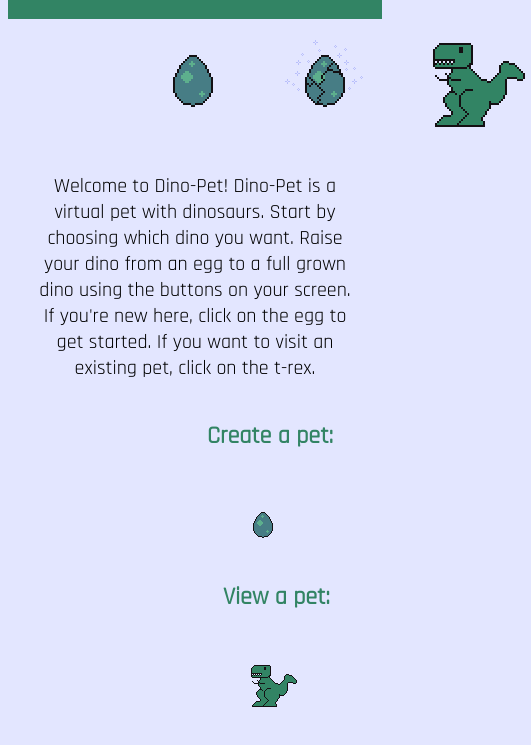
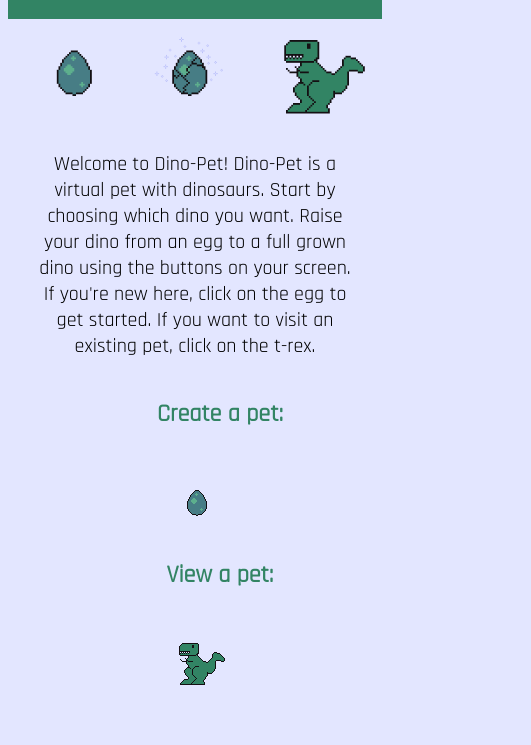
Before and after one commit to beccaww/dino-pet, a website: page public/index.html in a window 390 px wide. Shown: the part 73-818 px from the top of the page, 531 px wide, since content can reach past the window. Drawn offline with nearby package versions, Linux system fonts and the light colour scheme.

Commit message:
add mobile media query

```diff
--- a/public/index.css
+++ b/public/index.css
@@ -2,6 +2,7 @@
   box-sizing: border-box;
   font-family: 'Rajdhani', sans-serif;
 }
+
 
 body {
   position: relative;
@@ -28,13 +29,9 @@ h3 {
   margin-left: 50px;
 }
 
-.create-pet, .view-pet {
-  margin-left: 50px;
-}
-
 .egghatch {
-  position: relative;
-  left: 33%;
+  display: block;
+  margin: 0 auto;
 }
 
 .welcome {
@@ -47,7 +44,7 @@ h3 {
 
 .center {
   margin: auto;
-  width: 50%;
+  width: 480px;
 }
 
 .create-pet {
@@ -67,7 +64,7 @@ h3 {
   width: 15%;
 }
 
-.d{
+.d {
   display: block;
   margin-left: auto;
   margin-right: auto;
@@ -77,6 +74,7 @@ h3 {
 
 .dino-form {
   padding: 20px;
+  margin-left: 40%;
 }
 
 .create-another-pet {
@@ -90,7 +88,7 @@ h3 {
   margin: 40px;
 }
 
-.top-list li{
+.top-list li {
   display: inline-block;
   list-style: none;
   padding: 10px;
@@ -112,6 +110,8 @@ h3 {
 .image {
   margin-left: 35%;
 }
+
+
 
 .button {
   display: inline-block;
@@ -180,3 +180,35 @@ input:checked {
 label {
   display: block;
 }
+
+/* Mobile Styles */
+@media only screen and (max-width: 400px) {
+
+  img {
+    margin-left: -50%;
+  }
+
+  .egghatch {
+    max-width: 350px;
+  }
+
+  .create-pet{
+    margin: 0 auto;
+  }
+
+  .view-pet {
+    margin: auto;
+  }
+
+  .create-pet, .view-pet {
+    display: block;
+  }
+
+  .center {
+    max-width: 350px;
+  }
+
+  .buttons {
+    left: auto;
+  }
+}
--- a/public/index.html
+++ b/public/index.html
@@ -28,7 +28,7 @@
         t-rex.
     </section>
     <section class="center">
-        <section class="col-4 create-pet">
+        <section class="create-pet">
             <h2 class="a">Create a pet: </h2>
             <br>
             <a class="b" href="/create-pet.html"><img src="/dinoeggsmall.png" /></a>
```
Also changed, not shown: public/create-pet.html (+1 -1 lines).
